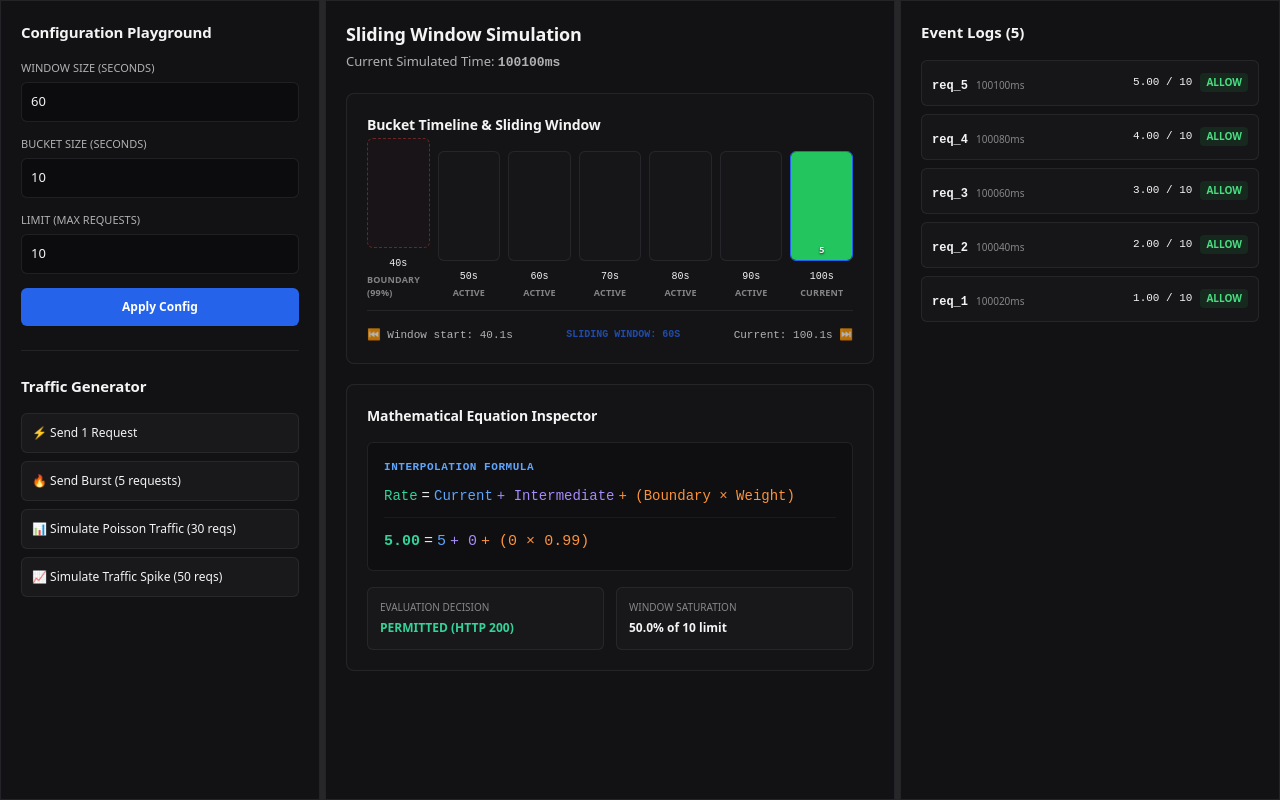
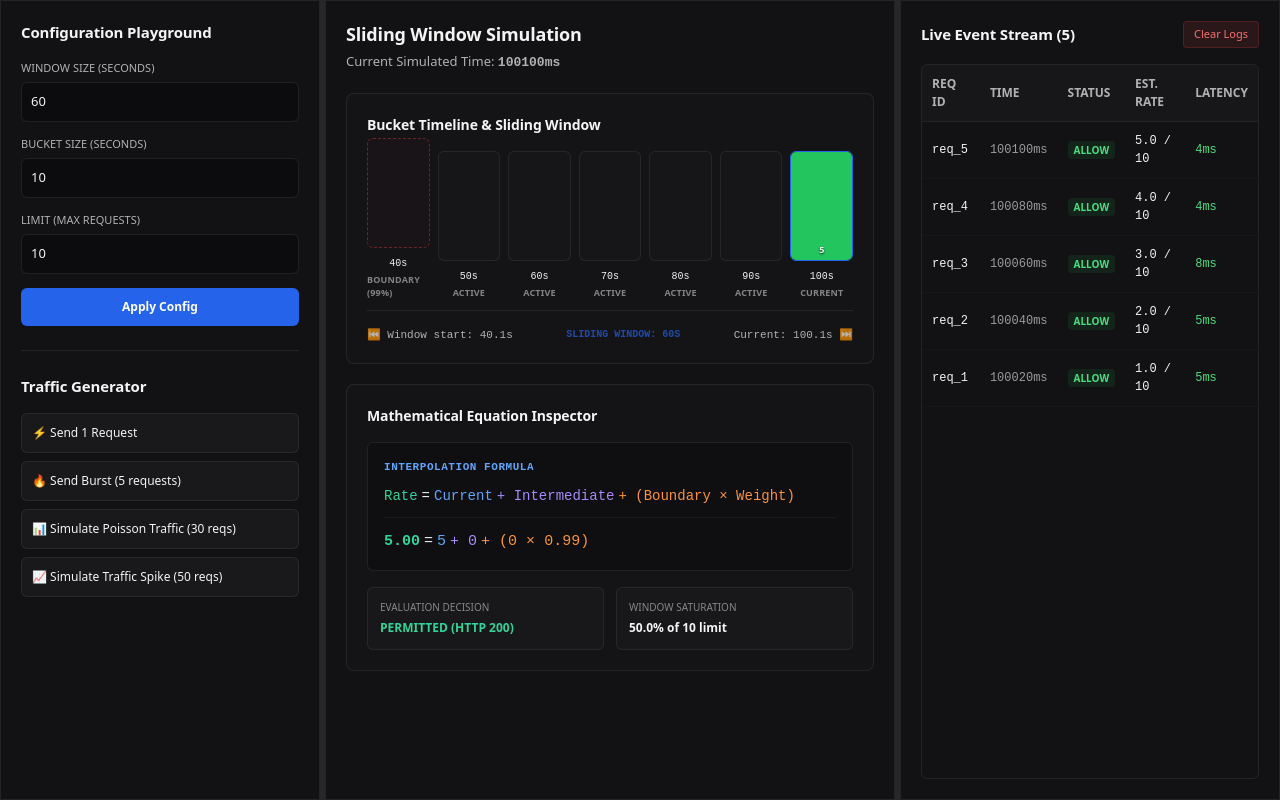
Before and after one commit to belikeabhayx/Sliding-Window-Counter-Rate-Limiter-NextJS, a Next.js app: page / in a window 1280 px wide. Both pictures are taken after a click on the button "🔥 Send Burst (5 requests)". Built offline with nearby package versions, Linux system fonts and the light colour scheme.

Commit message:
feat(dashboard): create EventStream table component for telemetry logs

```diff
--- a/app/page.tsx
+++ b/app/page.tsx
@@ -5,6 +5,7 @@ import { ResizableLayout } from "@/components/ResizableLayout";
 import { ConfigPlayground } from "@/components/ConfigPlayground";
 import { BucketTimeline } from "@/components/BucketTimeline";
 import { MathInspector } from "@/components/MathInspector";
+import { EventStream } from "@/components/EventStream";
 import { MockClock } from "@/lib/rate-limiter/core/clock";
 import { MemoryStorageAdapter } from "@/lib/rate-limiter/storage/memory";
 import { SlidingWindowCounterLimiter } from "@/lib/rate-limiter/core/limiter";
@@ -52,6 +53,13 @@ export default function Home() {
   const handleConfigChange = (newConfig: RateLimitConfig) => {
     setConfig(newConfig);
     limiterRef.current = new SlidingWindowCounterLimiter(newConfig, storageRef.current!, clockRef.current!);
+  };
+
+  const handleClearLogs = () => {
+    setEvents([]);
+    if (storageRef.current) {
+      storageRef.current.clear();
+    }
   };
 
   const processRequest = async (timeOffsetMs: number) => {
@@ -130,36 +138,11 @@ export default function Home() {
         </div>
       }
       right={
-        <div style={{ padding: "20px", display: "flex", flexDirection: "column", height: "100%" }}>
-          <h3 style={{ fontSize: "15px", fontWeight: 600, marginBottom: "16px" }}>Event Logs ({events.length})</h3>
-          <div style={{ flexGrow: 1, overflowY: "auto", display: "flex", flexDirection: "column", gap: "8px" }}>
-            {events.length === 0 ? (
-              <p style={{ fontSize: "12px", opacity: 0.5, textAlign: "center", marginTop: "40px" }}>No requests sent yet.</p>
-            ) : (
-              events.map((e) => (
-                <div key={e.id} style={{ padding: "10px", background: "rgba(255,255,255,0.02)", border: "1px solid var(--panel-border)", borderRadius: "6px", display: "flex", justifyContent: "space-between", alignItems: "center" }}>
-                  <div>
-                    <span style={{ fontSize: "12px", fontFamily: "monospace", fontWeight: 600 }}>{e.id}</span>
-                    <span style={{ fontSize: "10px", opacity: 0.5, marginLeft: "8px" }}>{e.timestamp}ms</span>
-                  </div>
-                  <div style={{ display: "flex", alignItems: "center", gap: "8px" }}>
-                    <span style={{ fontSize: "11px", fontFamily: "monospace" }}>{e.estimatedCount.toFixed(2)} / {config.limit}</span>
-                    <span style={{
-                      padding: "2px 6px",
-                      borderRadius: "4px",
-                      fontSize: "10px",
-                      fontWeight: 600,
-                      background: e.allowed ? "rgba(34,197,94,0.1)" : "rgba(239,68,68,0.1)",
-                      color: e.allowed ? "#4ade80" : "#f87171"
-                    }}>
-                      {e.allowed ? "ALLOW" : "BLOCK"}
-                    </span>
-                  </div>
-                </div>
-              ))
-            )}
-          </div>
-        </div>
+        <EventStream
+          events={events}
+          limit={config.limit}
+          onClear={handleClearLogs}
+        />
       }
     />
   );
--- /dev/null
+++ b/components/EventStream.tsx
@@ -0,0 +1,111 @@
+"use client";
+
+import React from "react";
+
+interface SimulationEvent {
+  readonly id: string;
+  readonly timestamp: number;
+  readonly allowed: boolean;
+  readonly remaining: number;
+  readonly resetTimeMs: number;
+  readonly estimatedCount: number;
+  readonly latencyMs: number;
+}
+
+interface EventStreamProps {
+  readonly events: readonly SimulationEvent[];
+  readonly limit: number;
+  readonly onClear: () => void;
+}
+
+/**
+ * EventStream component displays a structured tabular stream of rate-limiting events.
+ * It provides status indicators, estimated window rates, and latency details.
+ */
+export function EventStream({ events, limit, onClear }: EventStreamProps) {
+  return (
+    <div style={{ display: "flex", flexDirection: "column", height: "100%", padding: "20px" }}>
+      {/* Header Controls */}
+      <div style={{ display: "flex", justifyContent: "space-between", alignItems: "center", marginBottom: "16px" }}>
+        <h3 style={{ fontSize: "15px", fontWeight: 600, letterSpacing: "-0.01em" }}>
+          Live Event Stream ({events.length})
+        </h3>
+        <button
+          onClick={onClear}
+          style={{
+            padding: "4px 10px",
+            background: "rgba(239, 68, 68, 0.1)",
+            color: "#f87171",
+            border: "1px solid rgba(239, 68, 68, 0.2)",
+            borderRadius: "4px",
+            fontSize: "11px",
+            fontWeight: 500,
+            cursor: "pointer",
+            transition: "background 0.2s",
+          }}
+          onMouseEnter={(e) => (e.currentTarget.style.background = "rgba(239, 68, 68, 0.2)")}
+          onMouseLeave={(e) => (e.currentTarget.style.background = "rgba(239, 68, 68, 0.1)")}
+        >
+          Clear Logs
+        </button>
+      </div>
+
+      {/* Structured Logs Table */}
+      <div style={{ flexGrow: 1, overflowY: "auto", border: "1px solid var(--panel-border)", borderRadius: "6px" }}>
+        {events.length === 0 ? (
+          <div style={{ padding: "40px 20px", textAlign: "center", fontSize: "12px", opacity: 0.5 }}>
+            No requests simulated yet. Use the Traffic Generator on the left to begin streaming events.
+          </div>
+        ) : (
+          <table style={{ width: "100%", borderCollapse: "collapse", fontSize: "12px", textAlign: "left" }}>
+            <thead>
+              <tr style={{ background: "rgba(255,255,255,0.02)", borderBottom: "1px solid var(--panel-border)" }}>
+                <th style={{ padding: "10px", fontWeight: 600, opacity: 0.7 }}>REQ ID</th>
+                <th style={{ padding: "10px", fontWeight: 600, opacity: 0.7 }}>TIME</th>
+                <th style={{ padding: "10px", fontWeight: 600, opacity: 0.7 }}>STATUS</th>
+                <th style={{ padding: "10px", fontWeight: 600, opacity: 0.7 }}>EST. RATE</th>
+                <th style={{ padding: "10px", fontWeight: 600, opacity: 0.7 }}>LATENCY</th>
+              </tr>
+            </thead>
+            <tbody>
+              {events.map((e) => (
+                <tr
+                  key={e.id}
+                  style={{
+                    borderBottom: "1px solid rgba(255,255,255,0.02)",
+                    background: e.allowed ? "transparent" : "rgba(239, 68, 68, 0.02)"
+                  }}
+                >
+                  <td style={{ padding: "10px", fontFamily: "monospace", fontWeight: 500 }}>{e.id}</td>
+                  <td style={{ padding: "10px", opacity: 0.6, fontFamily: "monospace" }}>{e.timestamp}ms</td>
+                  <td style={{ padding: "10px" }}>
+                    <span style={{
+                      padding: "2px 6px",
+                      borderRadius: "4px",
+                      fontSize: "10px",
+                      fontWeight: 600,
+                      background: e.allowed ? "rgba(34,197,94,0.1)" : "rgba(239,68,68,0.1)",
+                      color: e.allowed ? "#4ade80" : "#f87171"
+                    }}>
+                      {e.allowed ? "ALLOW" : "BLOCK"}
+                    </span>
+                  </td>
+                  <td style={{ padding: "10px", fontFamily: "monospace" }}>
+                    {e.estimatedCount.toFixed(1)} / {limit}
+                  </td>
+                  <td style={{
+                    padding: "10px",
+                    fontFamily: "monospace",
+                    color: e.latencyMs > 8 ? "#facc15" : "#4ade80"
+                  }}>
+                    {e.latencyMs}ms
+                  </td>
+                </tr>
+              ))}
+            </tbody>
+          </table>
+        )}
+      </div>
+    </div>
+  );
+}
```
